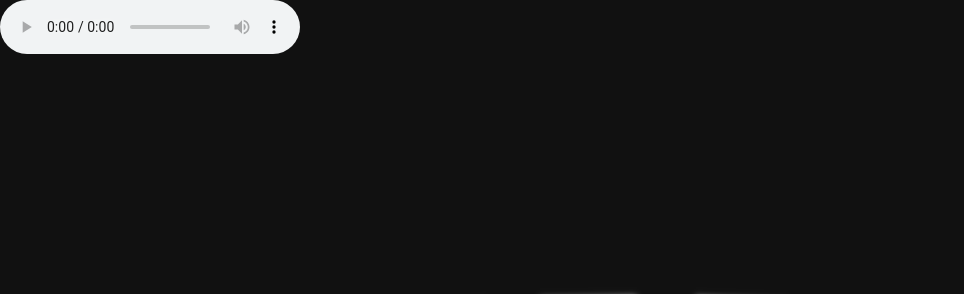
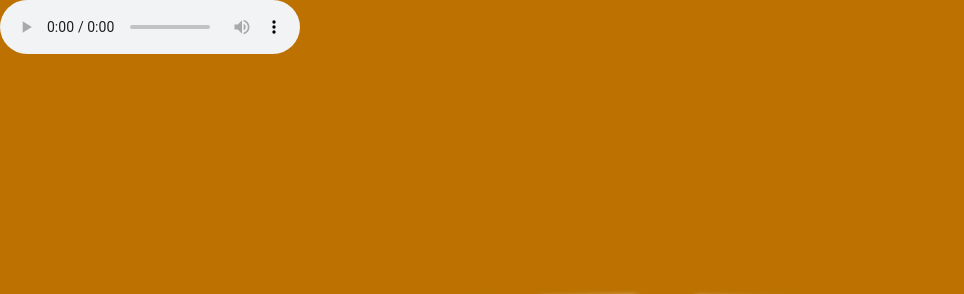
Before and after one commit to dharmik058/Happy-RakshaBandhan, a plain HTML site: page index.html in a window 1280 px wide. Shown: the top 294 px of the page, without its empty margins (0-964 px from the left). Drawn offline with Linux system fonts and the light colour scheme.

Commit message:
Update style.css

```diff
--- a/style.css
+++ b/style.css
@@ -15,7 +15,7 @@ body {
   display: -webkit-box;
   display: -ms-flexbox;
   display: flex;
-  background: #111;
+  background: #bc7100;
   -webkit-perspective: 1000px;
           perspective: 1000px;
   -webkit-transform-style: preserve-3d;
```
